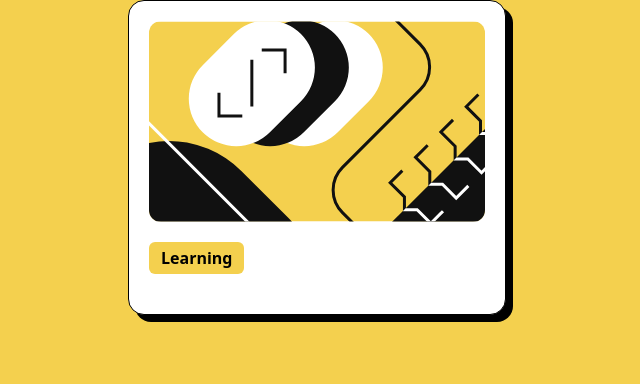
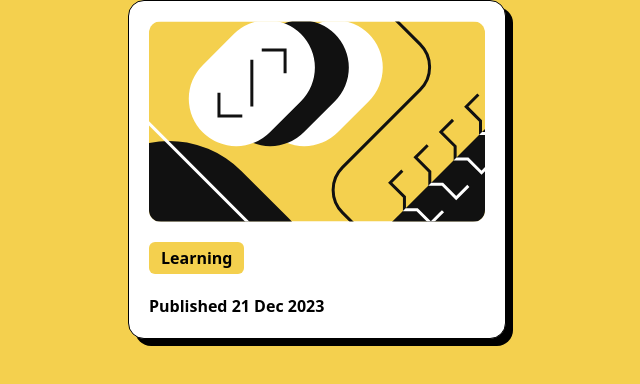
Before and after one commit to Phoenix-Domain/frontendMentor1, a React (Vite) app: page / in a window 1280 px wide. Shown: the top 384 px of the page, without its empty margins (323-963 px from the left). Built offline with nearby package versions, Linux system fonts and the light colour scheme.

Commit message:
Edit: Render paragraph component

```diff
--- a/src/components/Card.jsx
+++ b/src/components/Card.jsx
@@ -8,6 +8,8 @@ function Card(){
       <Image imgSrc='src\assets\images\illustration-article.svg' style='rounded-xl'/>
 
     <Button />
+
+    <Paragraph content='Published 21 Dec 2023' style='font-semibold' />
     </div>
   )
 }
```
